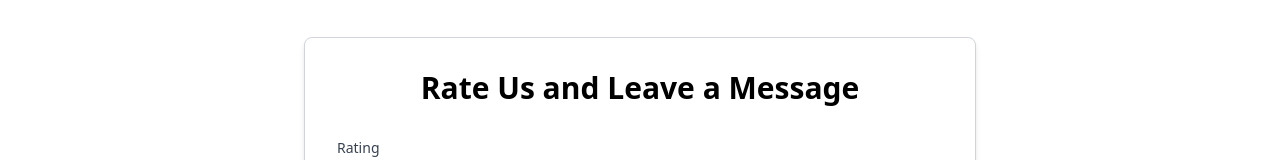
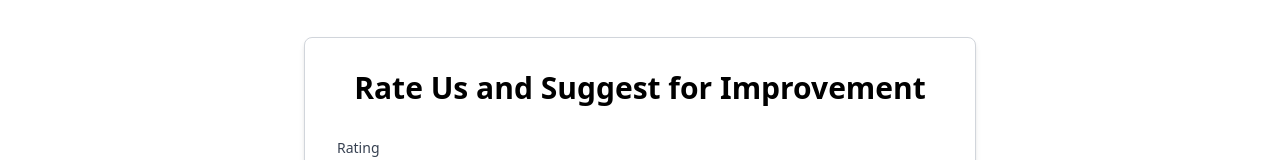
Before and after one commit to abhishekkumar013/college-market-place-frontend, a React (Vite) app: page /contact-us in a window 1280 px wide. Shown: the part 479-639 px from the top of the page. Built offline with nearby package versions, Linux system fonts and the light colour scheme; no server answers; sample sign-in values are in the browser's storage.

Commit message:
message upd

```diff
--- a/src/pages/ContactUs.jsx
+++ b/src/pages/ContactUs.jsx
@@ -72,7 +72,7 @@ const ContactUs = () => {
 
         <div className="w-full max-w-md sm:max-w-lg md:max-w-2xl bg-white p-6 md:p-8 border border-gray-300 rounded-lg shadow-md">
           <h2 className="text-xl sm:text-2xl md:text-3xl font-bold text-center mb-6 md:mb-8">
-            Rate Us and Leave a Message
+            Rate Us and Suggest for Improvement
           </h2>
           <form onSubmit={handleSubmit} className="space-y-4">
             <div>
```
